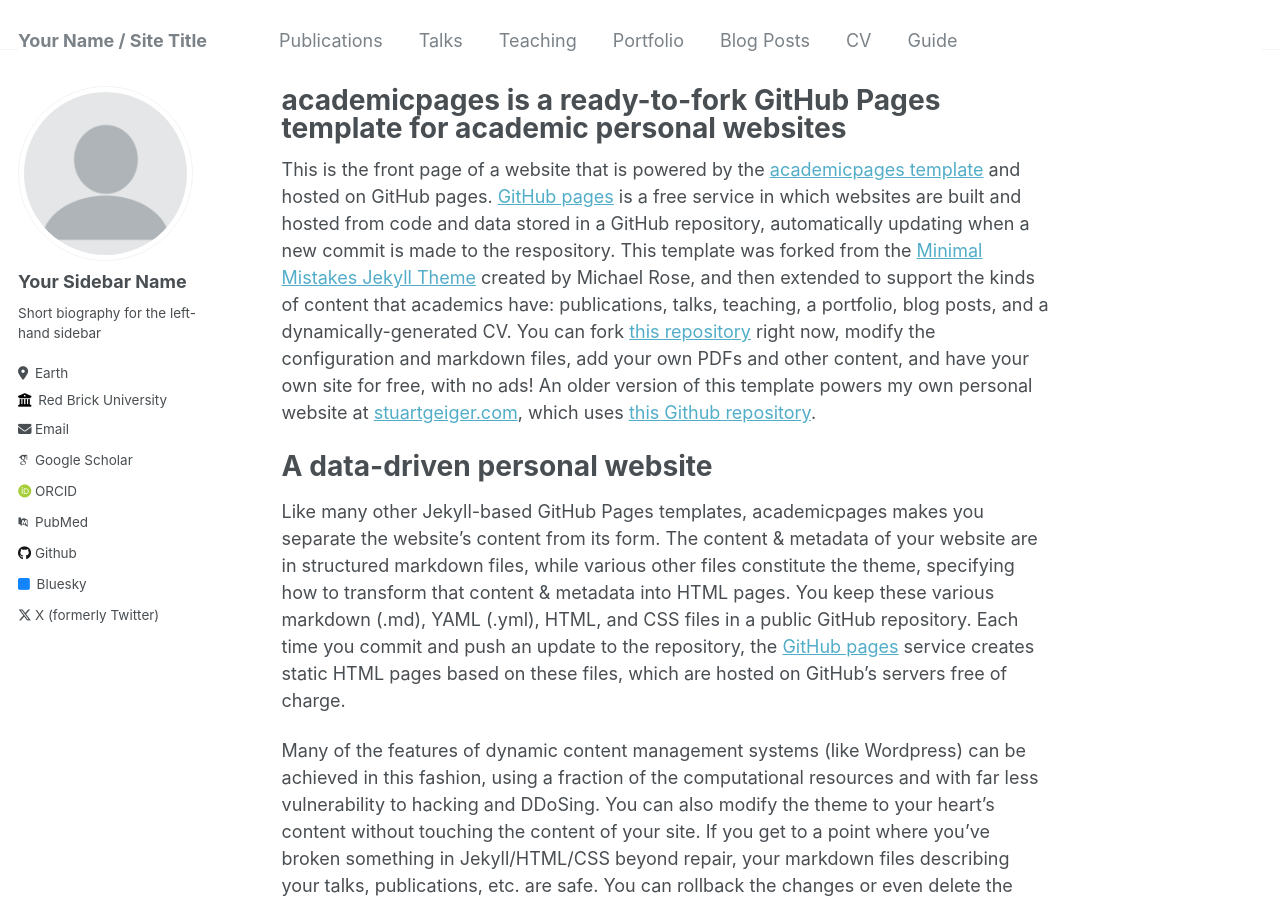
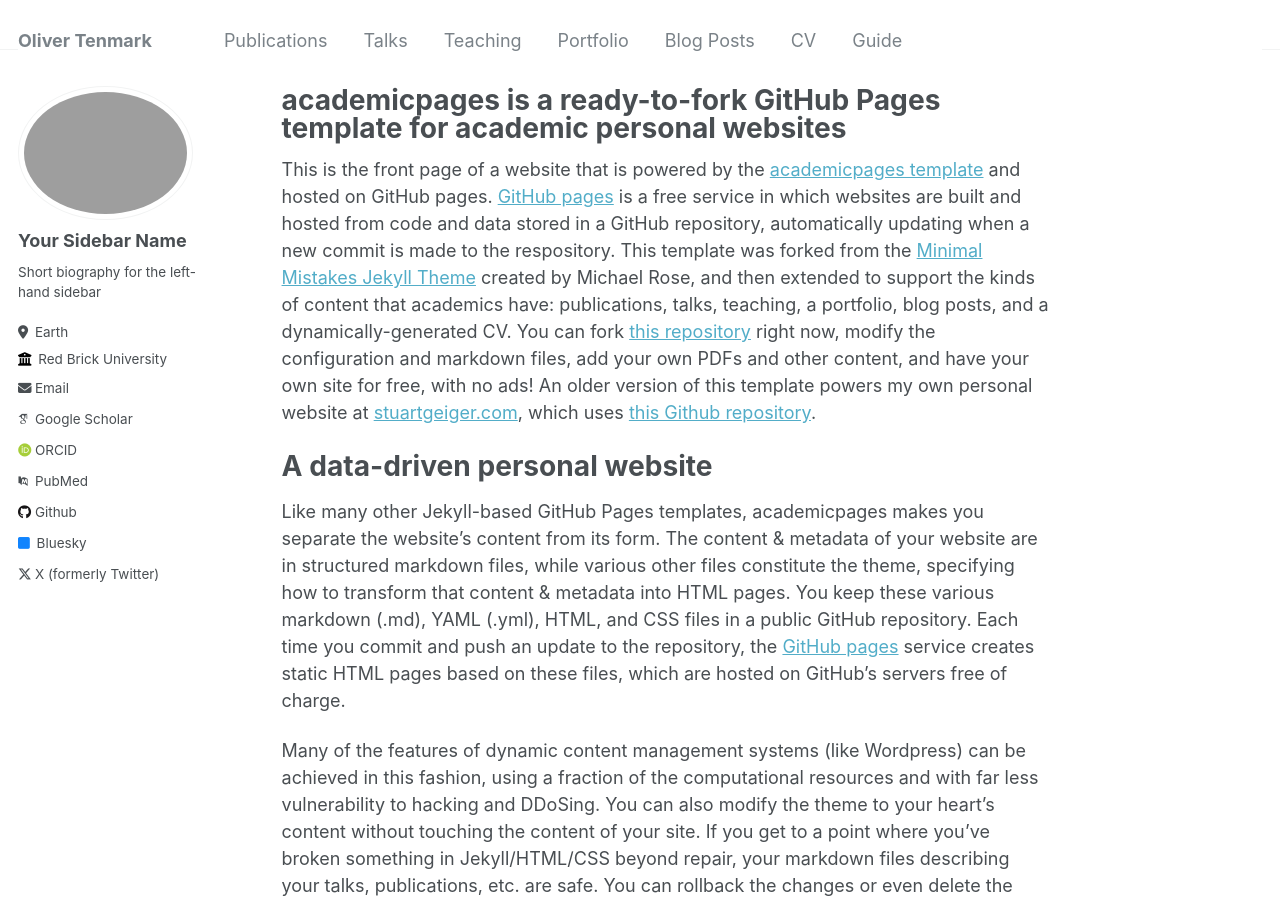
Before and after one commit to olivertenmark/Portfolio, a Jekyll site: the page built from _pages/about.md, in a window 1280 px wide and 900 px high. Built offline with Jekyll 4.4.1, drawn with Linux system fonts in a browser that asks for light colours; some web fonts are replaced.

Commit message:
Add profile picture  and name

```diff
--- a/_config.yml
+++ b/_config.yml
@@ -8,7 +8,7 @@
 
 # Basic Site Settings
 locale                   : "en-US"
-title                    : "Your Name / Site Title"
+title                    : "Oliver Tenmark"
 title_separator          : "-"
 name                     : &name "Your Name"
 description              : &description "personal description"
@@ -21,7 +21,7 @@ repository               : "academicpages/academicpages.github.io"
 #               Additional customization can be done by editing /_includes/author-profile.html
 author:
   # Biographic information
-  avatar           : "profile.png"
+  avatar           : "images/portfolio_bilde.png"
   name             : "Your Sidebar Name"
   pronouns         : # example: "she/her"
   bio              : "Short biography for the left-hand sidebar"
```
Also changed, not shown: 1 other file.
